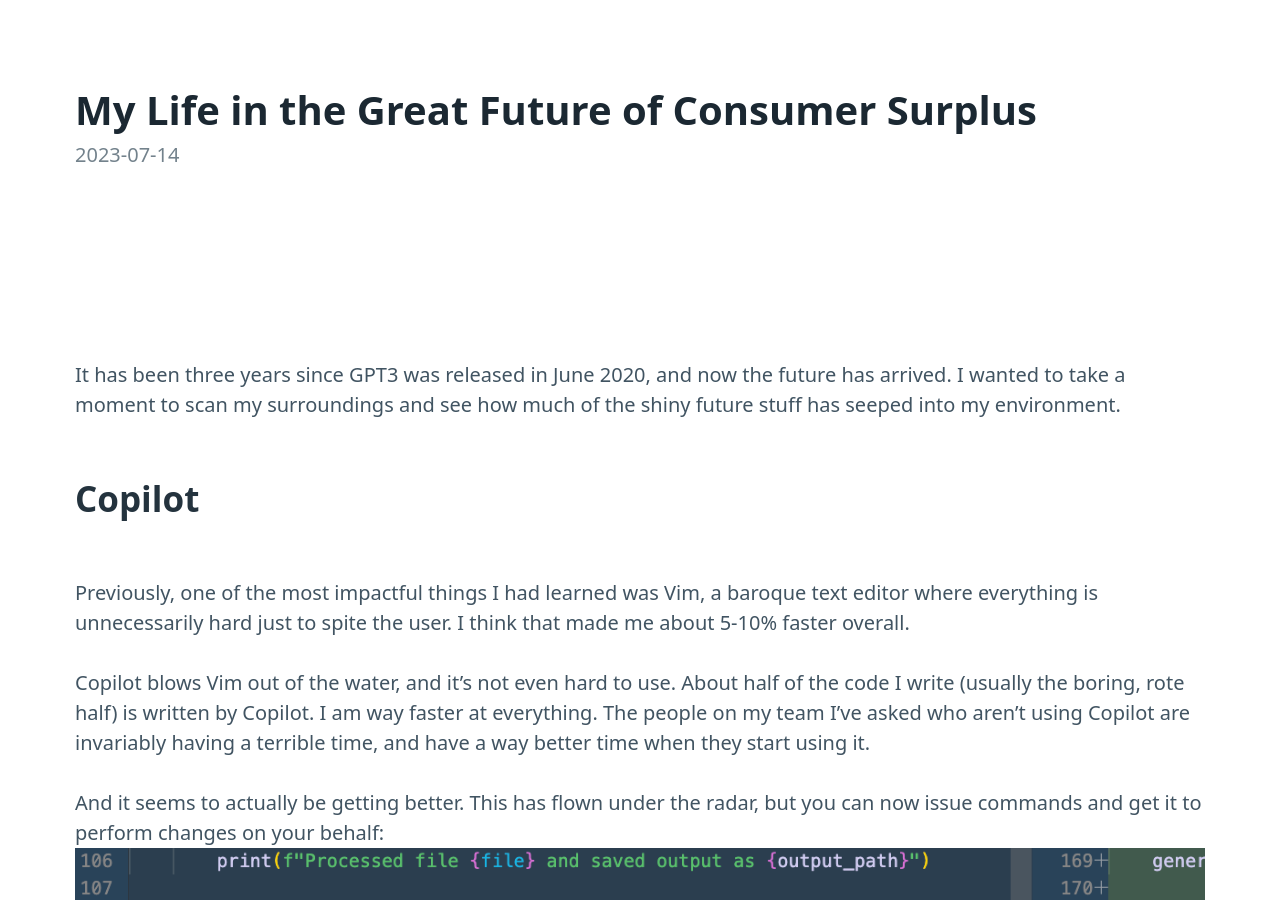
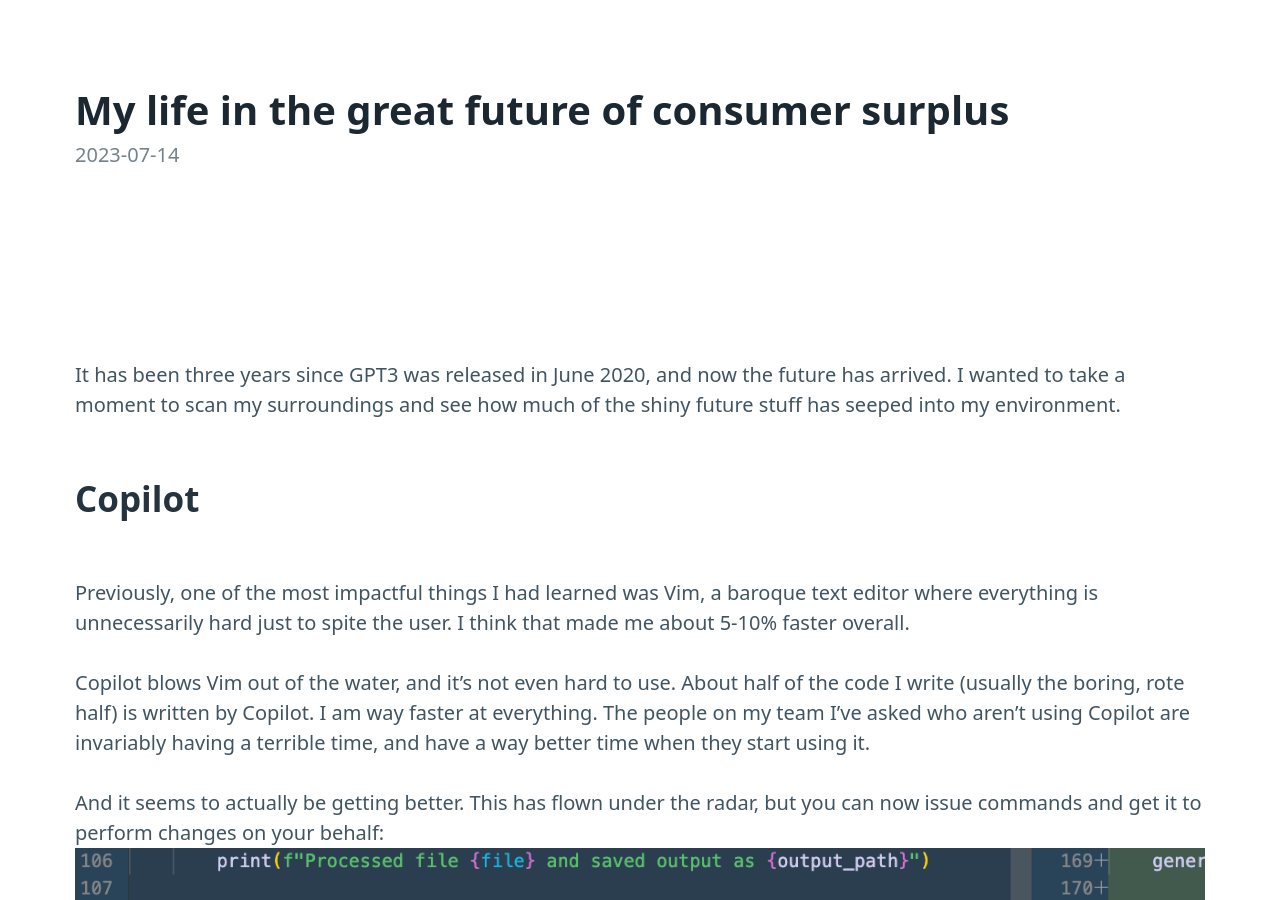
Before and after one commit to gytdau/website, a Jekyll site: the page built from _posts/2023-07-14-Consumer-surplus.md, in a window 1280 px wide and 900 px high. Built offline with Jekyll 4.4.1, drawn with Linux system fonts in a browser that asks for light colours; some web fonts are replaced.

```diff
--- a/_posts/2023-07-14-Consumer-surplus.md
+++ b/_posts/2023-07-14-Consumer-surplus.md
@@ -1,6 +1,6 @@
 ---
 layout: post
-title: "My Life in the Great Future of Consumer Surplus"
+title: "My life in the great future of consumer surplus"
 ---
 
 It has been three years since GPT3 was released in June 2020, and now the future has arrived. I wanted to take a moment to scan my surroundings and see how much of the shiny future stuff has seeped into my environment.
```
